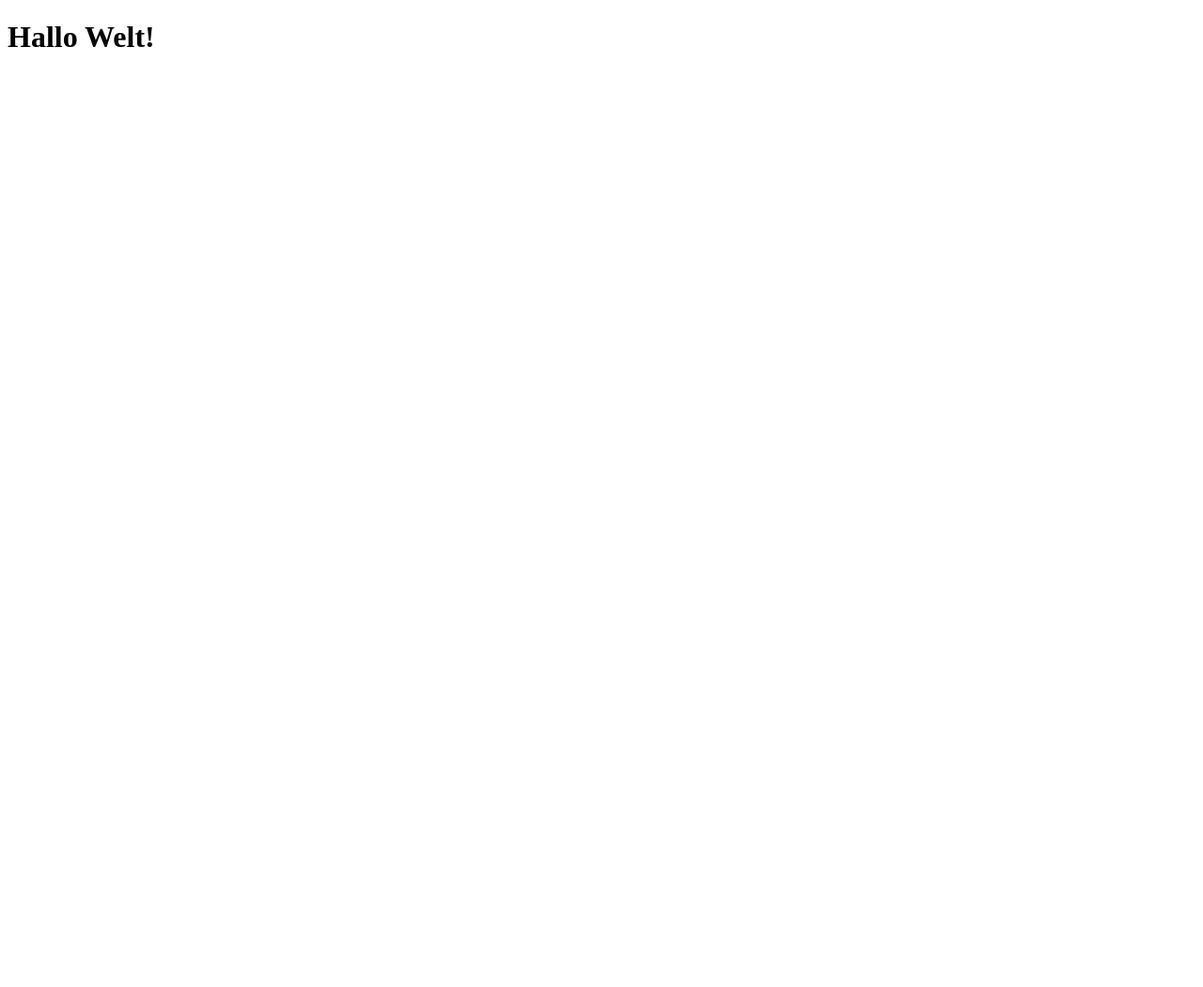
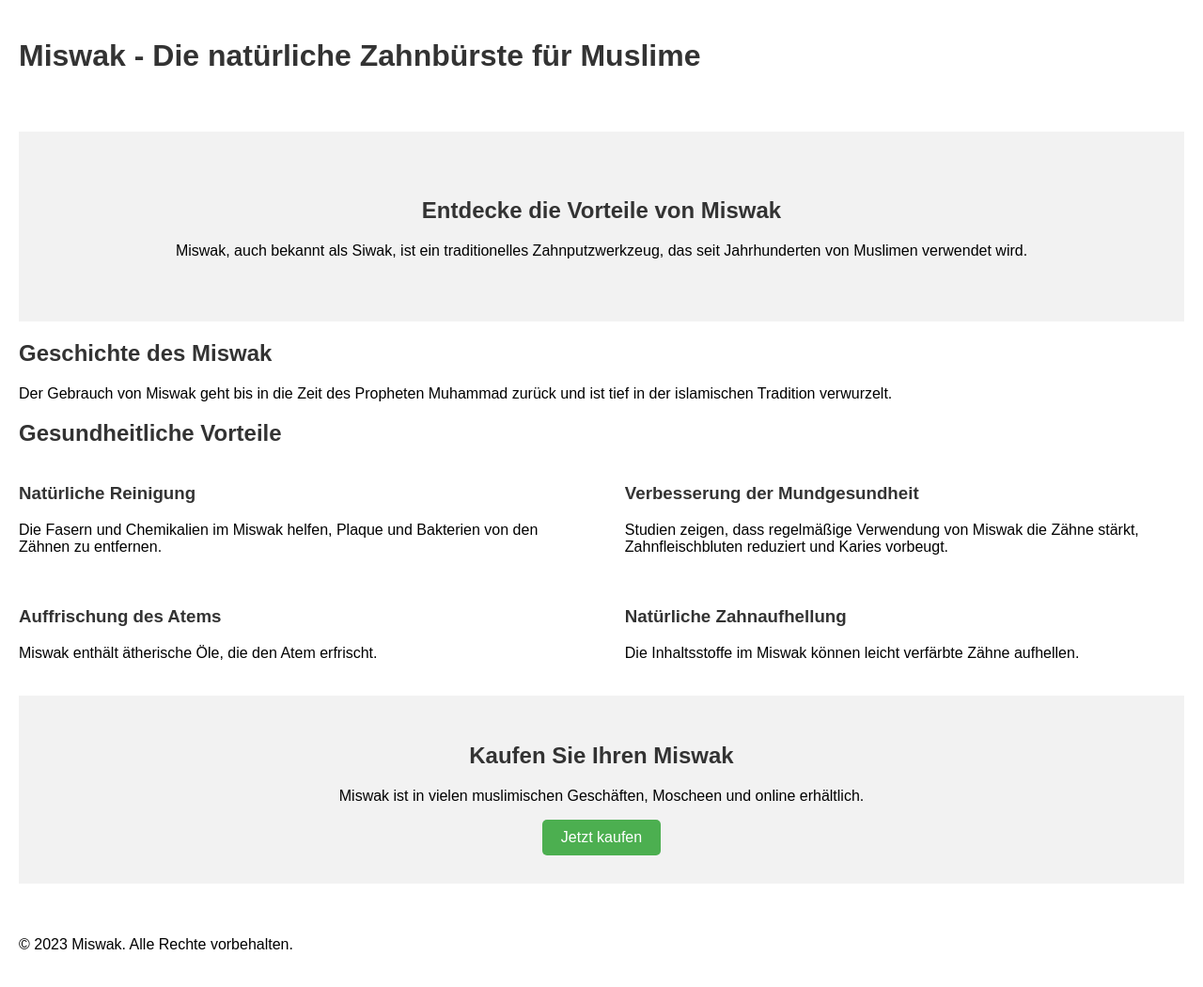
Before and after one commit to valonimeri/Meine-Website, a plain HTML site: page index.html in a window 1280 px wide. Shown: the whole page at 94% size. Before the commit the page ends 800 px from the top, so only its background shows below. Drawn offline with Linux system fonts and the light colour scheme.

Commit message:
Update index.html

```diff
--- a/index.html
+++ b/index.html
@@ -1,9 +1,99 @@
 <!DOCTYPE html>
-<html>
+<html lang="de">
 <head>
-  <title>Meine Webseite</title>
+  <meta charset="UTF-8">
+  <meta name="viewport" content="width=device-width, initial-scale=1.0">
+  <title>Miswak - Die natürliche Zahnbürste für Muslime</title>
+  <style>
+    /* Grundlegende Styles */
+    body {
+      font-family: Arial, sans-serif;
+      margin: 0;
+      padding: 0;
+    }
+    header, main, footer {
+      padding: 20px;
+    }
+    h1, h2, h3 {
+      color: #333;
+    }
+    /* Spezifische Styles */
+    .hero {
+      background-color: #f2f2f2;
+      padding: 50px 0;
+      text-align: center;
+    }
+    .feature-list {
+      display: flex;
+      flex-wrap: wrap;
+      justify-content: space-between;
+    }
+    .feature-list > div {
+      flex-basis: 48%;
+      margin-bottom: 20px;
+    }
+    .buy-section {
+      background-color: #f2f2f2;
+      padding: 30px 0;
+      text-align: center;
+    }
+    .buy-section a {
+      display: inline-block;
+      background-color: #4CAF50;
+      color: white;
+      padding: 10px 20px;
+      text-decoration: none;
+      border-radius: 5px;
+    }
+  </style>
 </head>
 <body>
-  <h1>Hallo Welt!</h1>
+  <header>
+    <h1>Miswak - Die natürliche Zahnbürste für Muslime</h1>
+  </header>
+
+  <main>
+    <section class="hero">
+      <h2>Entdecke die Vorteile von Miswak</h2>
+      <p>Miswak, auch bekannt als Siwak, ist ein traditionelles Zahnputzwerkzeug, das seit Jahrhunderten von Muslimen verwendet wird.</p>
+    </section>
+
+    <section>
+      <h2>Geschichte des Miswak</h2>
+      <p>Der Gebrauch von Miswak geht bis in die Zeit des Propheten Muhammad zurück und ist tief in der islamischen Tradition verwurzelt.</p>
+    </section>
+
+    <section>
+      <h2>Gesundheitliche Vorteile</h2>
+      <div class="feature-list">
+        <div>
+          <h3>Natürliche Reinigung</h3>
+          <p>Die Fasern und Chemikalien im Miswak helfen, Plaque und Bakterien von den Zähnen zu entfernen.</p>
+        </div>
+        <div>
+          <h3>Verbesserung der Mundgesundheit</h3>
+          <p>Studien zeigen, dass regelmäßige Verwendung von Miswak die Zähne stärkt, Zahnfleischbluten reduziert und Karies vorbeugt.</p>
+        </div>
+        <div>
+          <h3>Auffrischung des Atems</h3>
+          <p>Miswak enthält ätherische Öle, die den Atem erfrischt.</p>
+        </div>
+        <div>
+          <h3>Natürliche Zahnaufhellung</h3>
+          <p>Die Inhaltsstoffe im Miswak können leicht verfärbte Zähne aufhellen.</p>
+        </div>
+      </div>
+    </section>
+
+    <section class="buy-section">
+      <h2>Kaufen Sie Ihren Miswak</h2>
+      <p>Miswak ist in vielen muslimischen Geschäften, Moscheen und online erhältlich.</p>
+      <a href="https://www.miswakshop.com" target="_blank">Jetzt kaufen</a>
+    </section>
+  </main>
+
+  <footer>
+    <p>&copy; 2023 Miswak. Alle Rechte vorbehalten.</p>
+  </footer>
 </body>
 </html>
```
